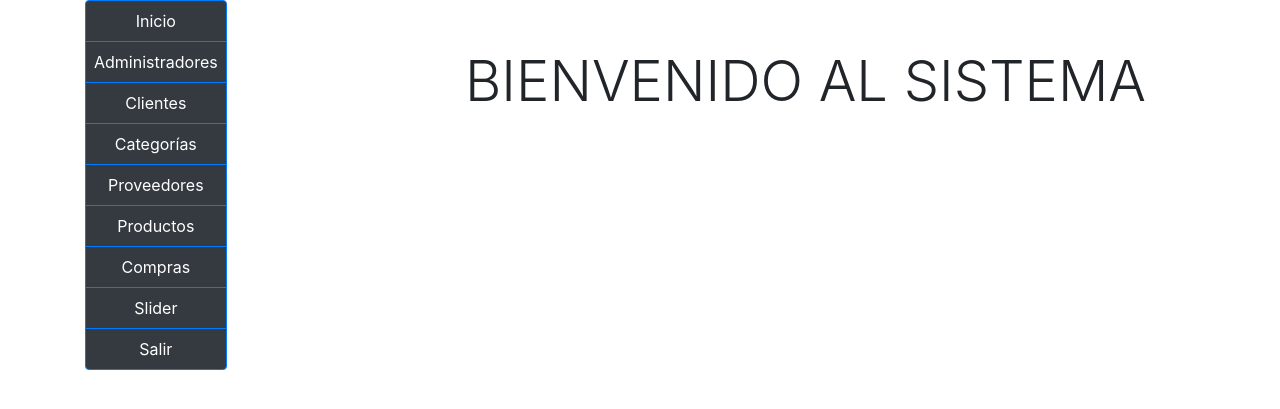
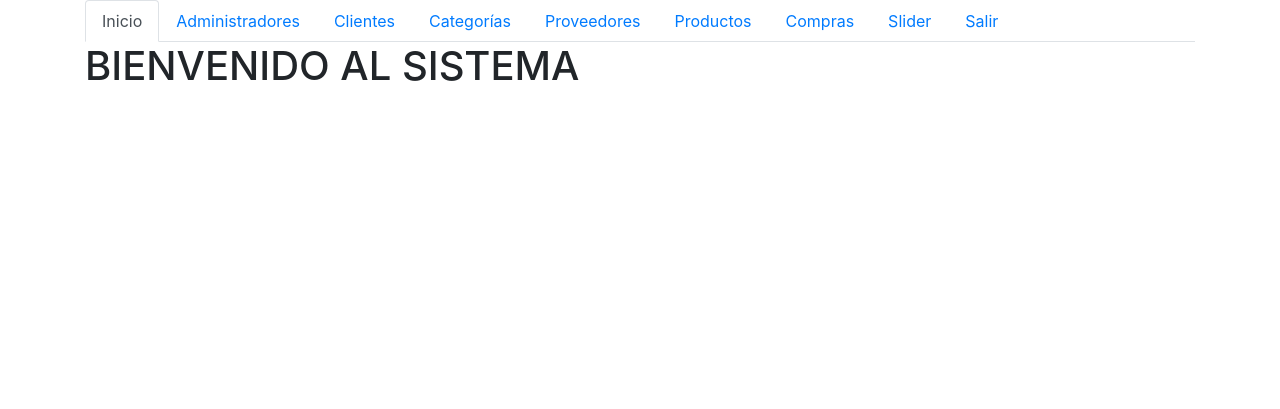
Before and after one commit to PoorTunic/php-ecommerce, a PHP site: page /pages/control.php in a window 1280 px wide. Shown: the part 52-461 px from the top of the page. Run offline with PHP 8.4, Linux system fonts and the light colour scheme; the visitor is signed in with stand-in values (Sample User, id 1).

Commit message:
Added menu and dynamic content shown

```diff
--- /dev/null
+++ b/pages/administrator.php
@@ -0,0 +1 @@
+<h1>Add administrator</h1>
--- /dev/null
+++ b/pages/administrator_menu.php
@@ -0,0 +1,29 @@
+<ul class="nav nav-tabs">
+  <li class="nav-item">
+    <a class="nav-link <?php echo $load == 'initial-page'? 'active' : ''?>" href="?content=initial-page">Inicio</a>
+  </li>
+  <li class="nav-item">
+    <a class="nav-link <?php echo $load == 'administrator'? 'active' : ''?>" href="?content=administrator">Administradores</a>
+  </li>
+  <li class="nav-item">
+    <a class="nav-link <?php echo $load == 'client'? 'active' : ''?>" href="?content=client">Clientes</a>
+  </li>
+  <li class="nav-item">
+    <a class="nav-link <?php echo $load == 'category'? 'active' : ''?>" href="?content=category">Categorías</a>
+  </li>
+  <li class="nav-item">
+    <a class="nav-link <?php echo $load == 'provider'? 'active' : ''?>" href="?content=provider">Proveedores</a>
+  </li>
+  <li class="nav-item">
+    <a class="nav-link <?php echo $load == 'product'? 'active' : ''?>" href="?content=product">Productos</a>
+  </li>
+  <li class="nav-item">
+    <a class="nav-link <?php echo $load == 'purchase'? 'active' : ''?>" href="?content=purchase">Compras</a>
+  </li>
+  <li class="nav-item">
+    <a class="nav-link <?php echo $load == 'slider'? 'active' : ''?>" href="?content=slider">Slider</a>
+  </li>
+  <li class="nav-item">
+    <a class="nav-link <?php echo $load == 'logout'? 'active' : ''?>" href="../php/logout.php">Salir</a>
+  </li>
+</ul>
--- a/pages/control.php
+++ b/pages/control.php
@@ -12,14 +12,11 @@ session_start();
 
     <?php require "../php/cdn.php" ?>
 </head>
+<?php $load = isset($_GET['content']) ? strtolower($_GET['content']) : 'initial-page'?>
+<body>
 
-<body>
-    <?php
-
-    ?>
     <div class="container">
         <nav class="text-white navbar navbar-expand navbar-toggler" style="background-color: black; color: white; width: 100%">
-
             <div class="collapse navbar-collapse d-flex flex-row-reverse" id="navbarNav">
                 <div>
                     <ul class="navbar-nav">
@@ -35,29 +32,8 @@ session_start();
                 </div>
             </div>
         </nav>
-
-        <div class="row">
-            <div class="col-sm-12 col-md-4 mx-auto">
-                <div class="btn-toolbar" role="toolbar" aria-label="Toolbar with button groups">
-                    <div class="btn-group-vertical" role="group" aria-label="First group">
-                        <button type="button" class="btn btn-primary btn-block p-2 bg-dark text-white fa fa-home" style="max-width:100%"> Inicio</button>
-                        <button type="button" class="btn btn-primary btn-block p-2 bg-dark text-white fa fa-user" style="max-width:100%"> Administradores</button>
-                        <button type="button" class="btn btn-primary btn-block p-2 bg-dark text-white fa fa-user-o" style="max-width:100%"> Clientes</button>
-                        <button type="button" class="btn btn-primary btn-block p-2 bg-dark text-white fa fa-bars" style="max-width:100%"> Categorías</button>
-                        <button type="button" class="btn btn-primary btn-block p-2 bg-dark text-white fa fa-users" style="max-width:100%"> Proveedores</button>
-                        <button type="button" class="btn btn-primary btn-block p-2 bg-dark text-white fa fa-laptop" style="max-width:100%"> Productos</button>
-                        <button type="button" class="btn btn-primary btn-block p-2 bg-dark text-white fa fa-shopping-cart" style="max-width:100%"> Compras</button>
-                        <button type="button" class="btn btn-primary btn-block p-2 bg-dark text-white fa fa-arrow-right" style="max-width:100%"> Slider</button>
-                        <button type="button" class="btn btn-primary btn-block p-2 bg-dark text-white fa fa-sign-out" style="max-width:100%"> Salir</button>
-                    </div>
-
-                </div>
-            </div>
-            <div class="col-sm-12 col-md-8 mx-auto">
-                <br><br>
-                <h1 class="display-4">BIENVENIDO AL SISTEMA</h1>
-            </div>
-        </div>
+        <?php require_once('administrator_menu.php')?>
+        <?php require_once($load.'.php')?>
     </div>
 </body>
 
--- /dev/null
+++ b/pages/initial-page.php
@@ -0,0 +1 @@
+<h1>BIENVENIDO AL SISTEMA</h1>
--- a/php/database.php
+++ b/php/database.php
@@ -2,9 +2,9 @@
 function connect_db()
 {
     //Remote
-    $conn = mysqli_connect("sql203.epizy.com", "epiz_26945682", "8sSXrvIeafh", "epiz_26945682_web_project");
+    //$conn = mysqli_connect("sql203.epizy.com", "epiz_26945682", "8sSXrvIeafh", "epiz_26945682_web_project");
     //Local
-    //$conn = mysqli_connect("localhost:3306", "root", "", "web_project");
+    $conn = mysqli_connect("localhost:3306", "root", "", "web_project");
     if (!$conn) {
         echo "Error connecting to DB";
         exit;
```
Also changed, not shown: php/logout.php (+3 -4 lines).
